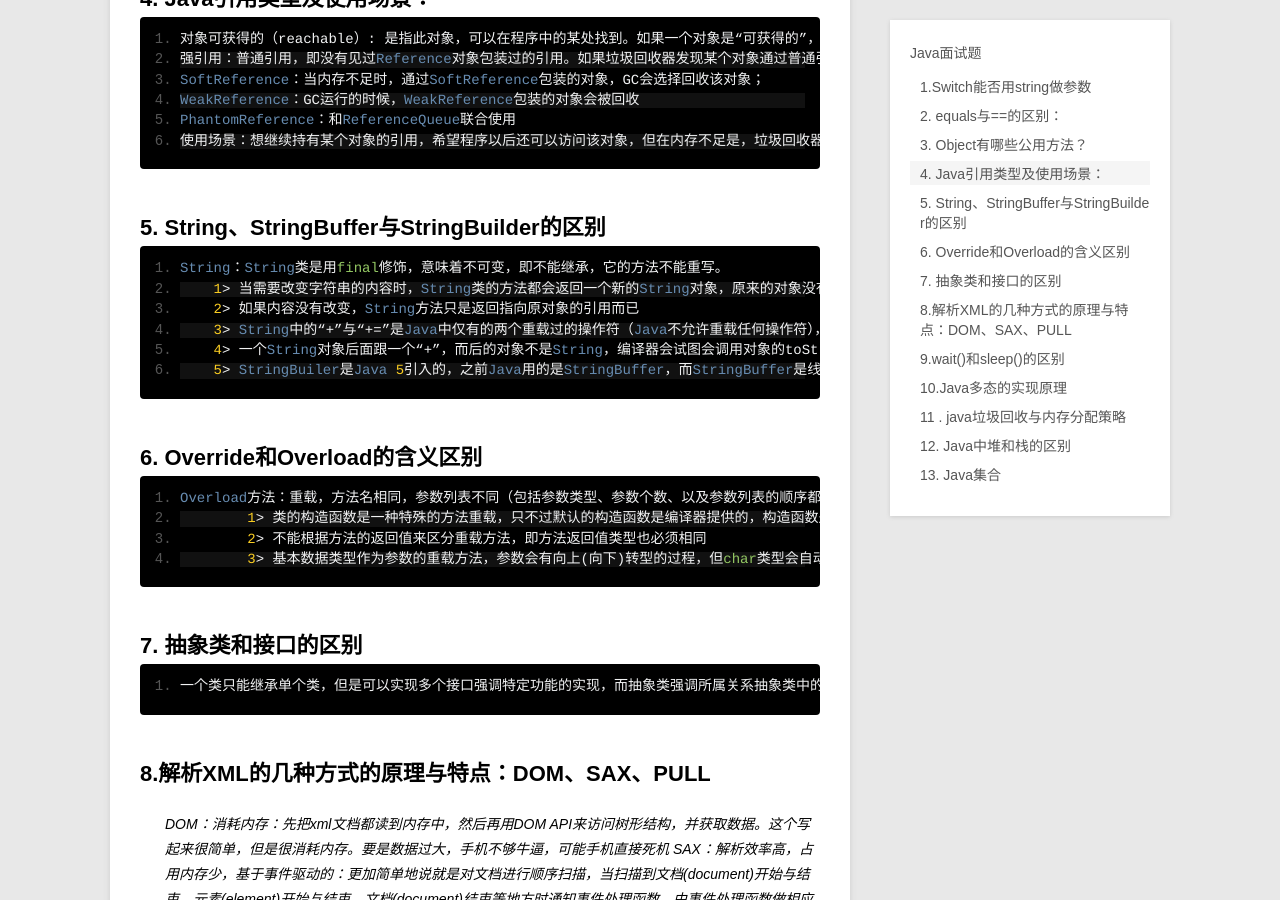
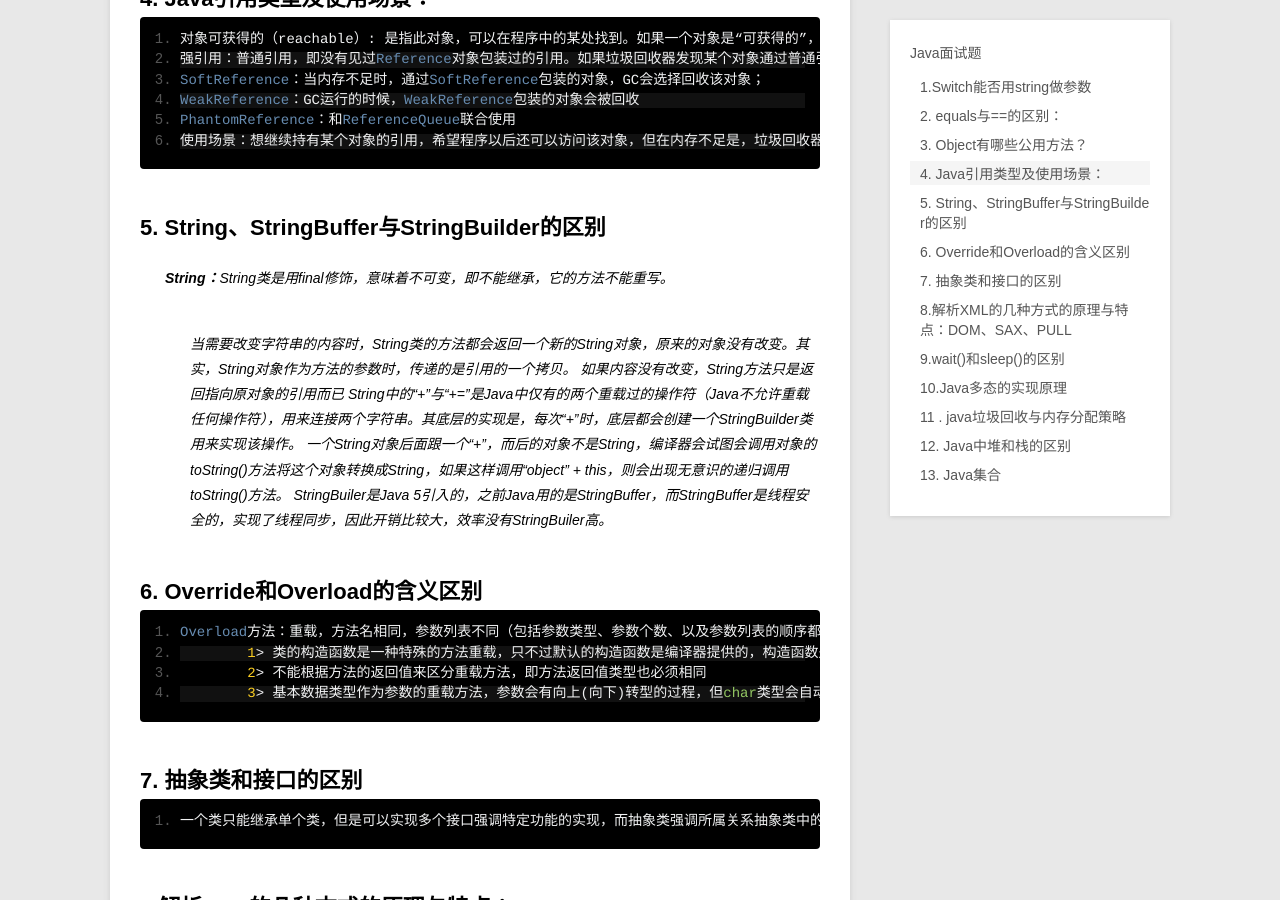
Before and after one commit to zuoqx/zuoqx.github.com, a Jekyll site: the page built from _posts/blog/2016-04-09-Java面试题.md, in a window 1280 px wide and 900 px high, scrolled down 780 px. Built offline with Jekyll 4.4.1, drawn with Linux system fonts in a browser that asks for light colours; comment, search, counter and statistics services are not loaded.

Commit message:
modify java.md

```diff
--- a/_posts/blog/2016-04-09-Java面试题.md
+++ b/_posts/blog/2016-04-09-Java面试题.md
@@ -30,12 +30,12 @@ category: blog
     使用场景：想继续持有某个对象的引用，希望程序以后还可以访问该对象，但在内存不足是，垃圾回收器可以回收它，这时就用Reference类，作为程序和普通引用之间的桥梁（大理）。例如：利用软引用和弱引用解决OOM问题：用一个HashMap来保存图片的路径和相应图片对象关联的软引用之间的映射关系，在内存不足时，JVM会自动回收这些缓存图片对象所占用的空间，从而有效地避免了OOM的问题通过软可及对象重获方法实现Java对象的高速缓存:比如我们创建了一Employee的类，如果每次需要查询一个雇员的信息。哪怕是几秒 中之前刚刚查询过的，都要重新构建一个实例，这是需要消耗很多时间的。我们可以通过软引用和 HashMap 的结合，先是保存引用方                          面：以软引用的方式对一个Employee对象的实例进行引用并保存该引t用到HashMap 上，key 为此雇员的 id，value为这个对象的软                         引用，另一方面是取出引用，缓存中是否有该Employee实例的软引用，如果有，从软引用中取得。如果没有软引用，或者从软引用中得                         到的实例是null，重新构建一个实例，并保存对这个新建实例的软引用.
 
 ## 5. String、StringBuffer与StringBuilder的区别
-    String：String类是用final修饰，意味着不可变，即不能继承，它的方法不能重写。
-        1> 当需要改变字符串的内容时，String类的方法都会返回一个新的String对象，原来的对象没有改变。其实，String对象作为方法的参数时，传递的是引用的一个拷贝。
-        2> 如果内容没有改变，String方法只是返回指向原对象的引用而已
-        3> String中的“+”与“+=”是Java中仅有的两个重载过的操作符（Java不允许重载任何操作符），用来连接两个字符串。其底层的实现是，每次“+”时，底层都会创建一个StringBuilder类用来实现该操作。
-        4> 一个String对象后面跟一个“+”，而后的对象不是String，编译器会试图会调用对象的toString()方法将这个对象转换成String，如果这样调用“object” + this，则会出现无意识的递归调用toString()方法。
-        5> StringBuiler是Java 5引入的，之前Java用的是StringBuffer，而StringBuffer是线程安全的，实现了线程同步，因此开销比较大，效率没有StringBuiler高。
+>   **String：**String类是用final修饰，意味着不可变，即不能继承，它的方法不能重写。
+>>    当需要改变字符串的内容时，String类的方法都会返回一个新的String对象，原来的对象没有改变。其实，String对象作为方法的参数时，传递的是引用的一个拷贝。
+>>    如果内容没有改变，String方法只是返回指向原对象的引用而已
+>>    String中的“+”与“+=”是Java中仅有的两个重载过的操作符（Java不允许重载任何操作符），用来连接两个字符串。其底层的实现是，每次“+”时，底层都会创建一个StringBuilder类用来实现该操作。
+>>    一个String对象后面跟一个“+”，而后的对象不是String，编译器会试图会调用对象的toString()方法将这个对象转换成String，如果这样调用“object” + this，则会出现无意识的递归调用toString()方法。
+>>    StringBuiler是Java 5引入的，之前Java用的是StringBuffer，而StringBuffer是线程安全的，实现了线程同步，因此开销比较大，效率没有StringBuiler高。
 
 ## 6. Override和Overload的含义区别
     Overload方法：重载，方法名相同，参数列表不同（包括参数类型、参数个数、以及参数列表的顺序都不用）的方法实现。
```
